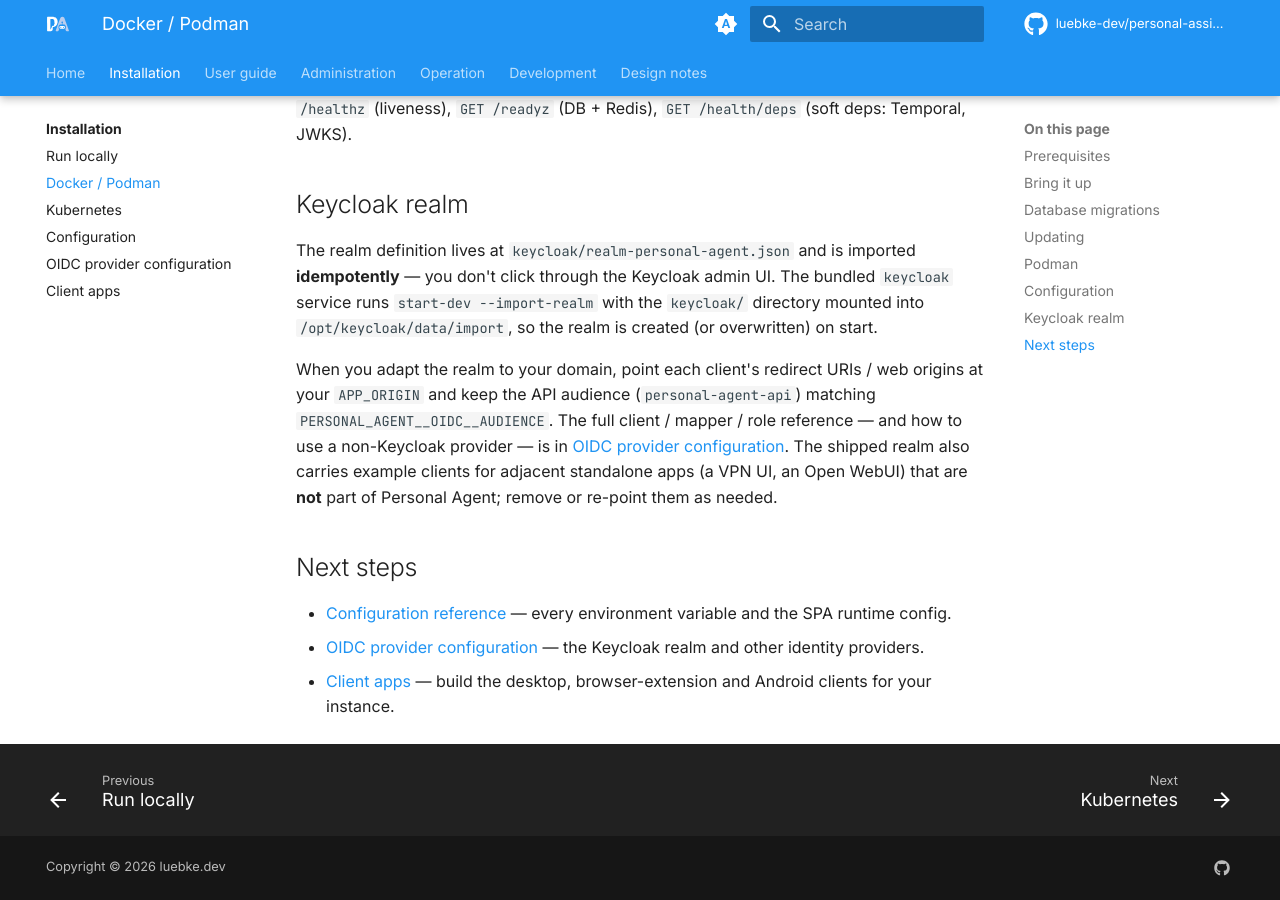
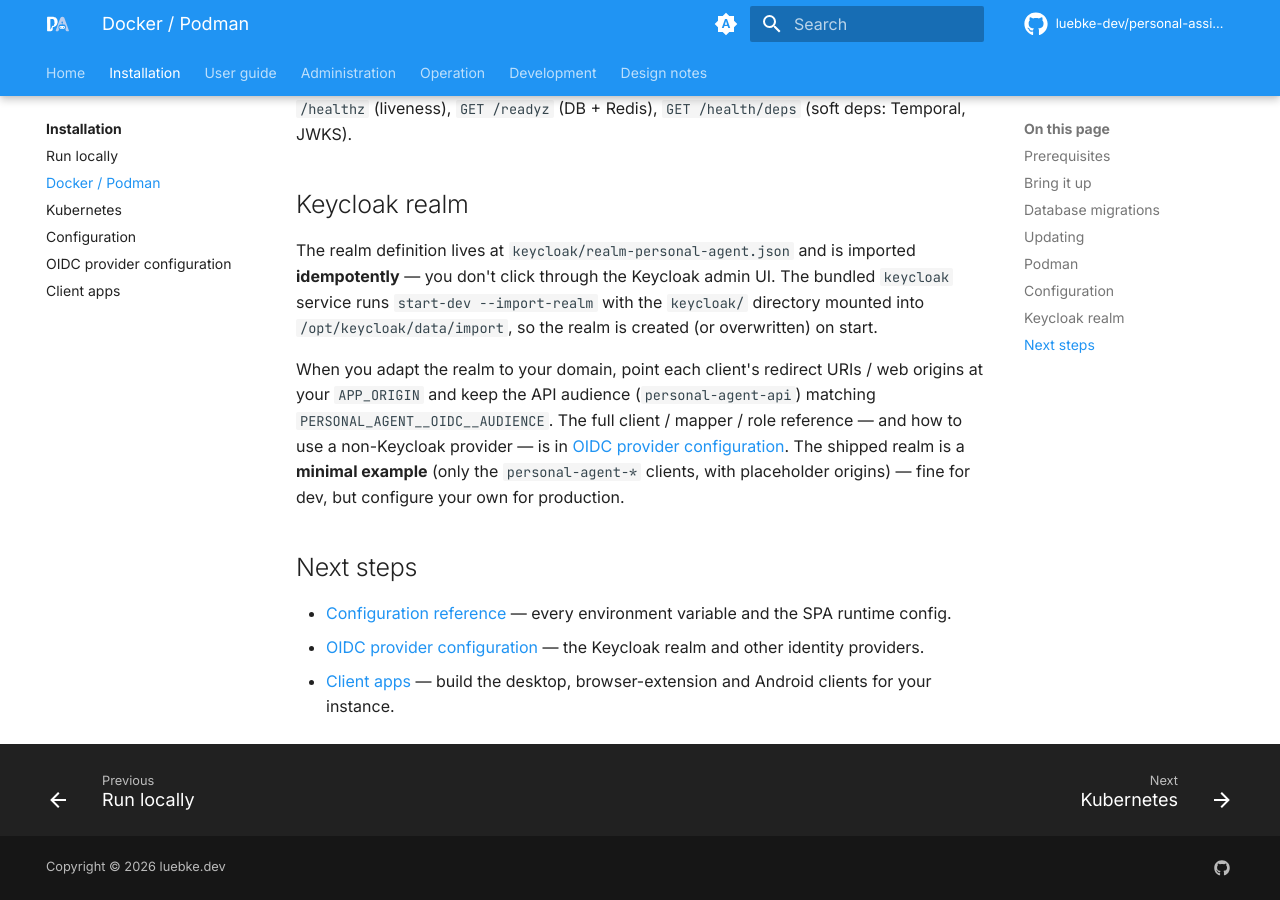
Before and after one commit to personal-agent-org/docs, an MkDocs documentation site: the page built from docs/getting-started/docker.md, in a window 1280 px wide and 900 px high, scrolled down 1875 px. Built offline with MkDocs 1.6.1 and Material for MkDocs 9.7.7, drawn with Linux system fonts in a browser that asks for light colours; comment, search, counter and statistics services are not loaded.

Commit message:
chore(keycloak): ship a minimal example realm, not the private prod realm
The bundled realm-personal-agent.json was the maintainer's private prod realm —
it carried the headplane/headscale/openwebui OIDC clients, the app-* gating roles,
24 app-gate-* auth flows, example groups and adjacent-infra hostnames. Replace it
with a sanitized, generic example: only the six personal-agent-* clients, the
user/admin/org-admin roles, the audience/org/groups mappers and ${VAR} placeholders.

- deploy/keycloak/realm-personal-agent.json and the Helm files/ copy are now identical
  and contain no private infra (clients, roles, groups, flows, secrets, hostnames).
- dev compose keycloak-realm-init: drop the VPN/UI/headplane/headscale/openwebui vars;
  envsubst only APP_ORIGIN / EXTENSION_ID / ANDROID_REDIRECT_SCHEME.
- Helm realmVars: the same three vars (add ANDROID_REDIRECT_SCHEME, drop unused KEYCLOAK_ORIGIN).
- docs/deploy: reframe the realm as a minimal example for dev/bootstrap; the canonical
  setup (and any non-Keycloak provider) is docs/getting-started/oidc.md. Remove stale
  VPN/Open WebUI mentions + the old extension id; drop the headscale .gitignore line.

The realm stays importable for local dev (just up) and as an optional template;
production is configured per the OIDC docs.

```diff
--- a/docs/getting-started/docker.md
+++ b/docs/getting-started/docker.md
@@ -87,9 +87,9 @@
 When you adapt the realm to your domain, point each client's redirect URIs / web origins at your
 `APP_ORIGIN` and keep the API audience (`personal-agent-api`) matching
 `PERSONAL_AGENT__OIDC__AUDIENCE`. The full client / mapper / role reference — and how to use a
-non-Keycloak provider — is in [OIDC provider configuration](oidc.md). The shipped realm also
-carries example clients for adjacent standalone apps (a VPN UI, an Open WebUI) that are **not** part
-of Personal Agent; remove or re-point them as needed.
+non-Keycloak provider — is in [OIDC provider configuration](oidc.md). The shipped realm is a
+**minimal example** (only the `personal-agent-*` clients, with placeholder origins) — fine for dev,
+but configure your own for production.
 
 ## Next steps
 
```
Also changed, not shown: docs/getting-started/oidc.md (+9 -8 lines).
